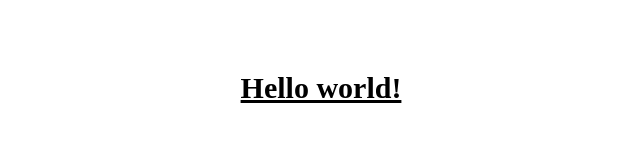
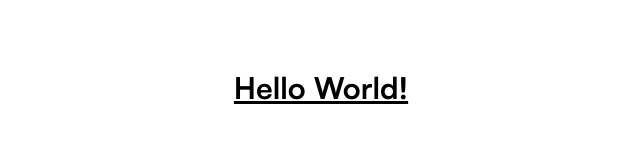
Before and after one commit to glncy-yondu/vue-practice, a Vue app: page / in a window 1280 px wide. Shown: the part 312-454 px from the top of the page, without its empty margins (319-959 px from the left). Built offline with nearby package versions, Linux system fonts and the light colour scheme.

Commit message:
fix fonts

```diff
--- a/src/App.vue
+++ b/src/App.vue
@@ -4,7 +4,7 @@ import { RouterLink, RouterView } from 'vue-router'
 
 <template>
   <div class="justify center font-satoshi flex h-screen w-screen items-center">
-    <h1 class="w-full text-center text-3xl font-bold underline">Hello world!</h1>
+    <h1 class="w-full text-center text-3xl font-bold underline">Hello World!</h1>
   </div>
 
   <!-- <RouterView /> -->
--- a/src/assets/main.css
+++ b/src/assets/main.css
@@ -6,6 +6,6 @@
 @layer base {
   @font-face {
     font-family: 'Satoshi';
-    src: url(./fonts/Satoshi-Variable.ttf) format('ttf');
+    src: local('Satoshi-Variable'), url(@/assets/fonts/Satoshi-Variable.ttf) format('truetype');
   }
 }
```
